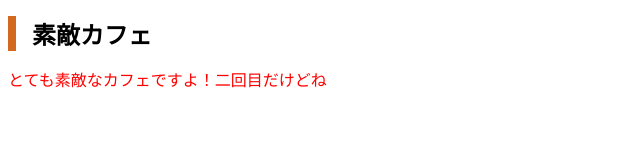
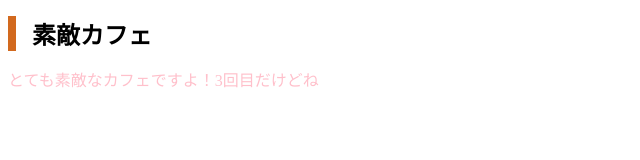
Before and after one commit to kikuchi0310/mycafe2, a plain HTML site: page index.html in a window 1280 px wide. Shown: the whole page, without its empty margins (0-640 px from the left). Drawn offline with Linux system fonts and the light colour scheme.

Commit message:
Add files via upload

```diff
--- a/css/styles.css
+++ b/css/styles.css
@@ -5,5 +5,5 @@ h1 {
 }
 
  p {
-	color: red;
+	color: pink;
  }
--- a/index.html
+++ b/index.html
@@ -9,7 +9,7 @@
 </head>
 <body>
 	<h1>素敵カフェ</h1>
-	<p>とても素敵なカフェですよ！二回目だけどね</p>
+	<p>とても素敵なカフェですよ！3回目だけどね</p>
 
 </body>
 </html>
```
